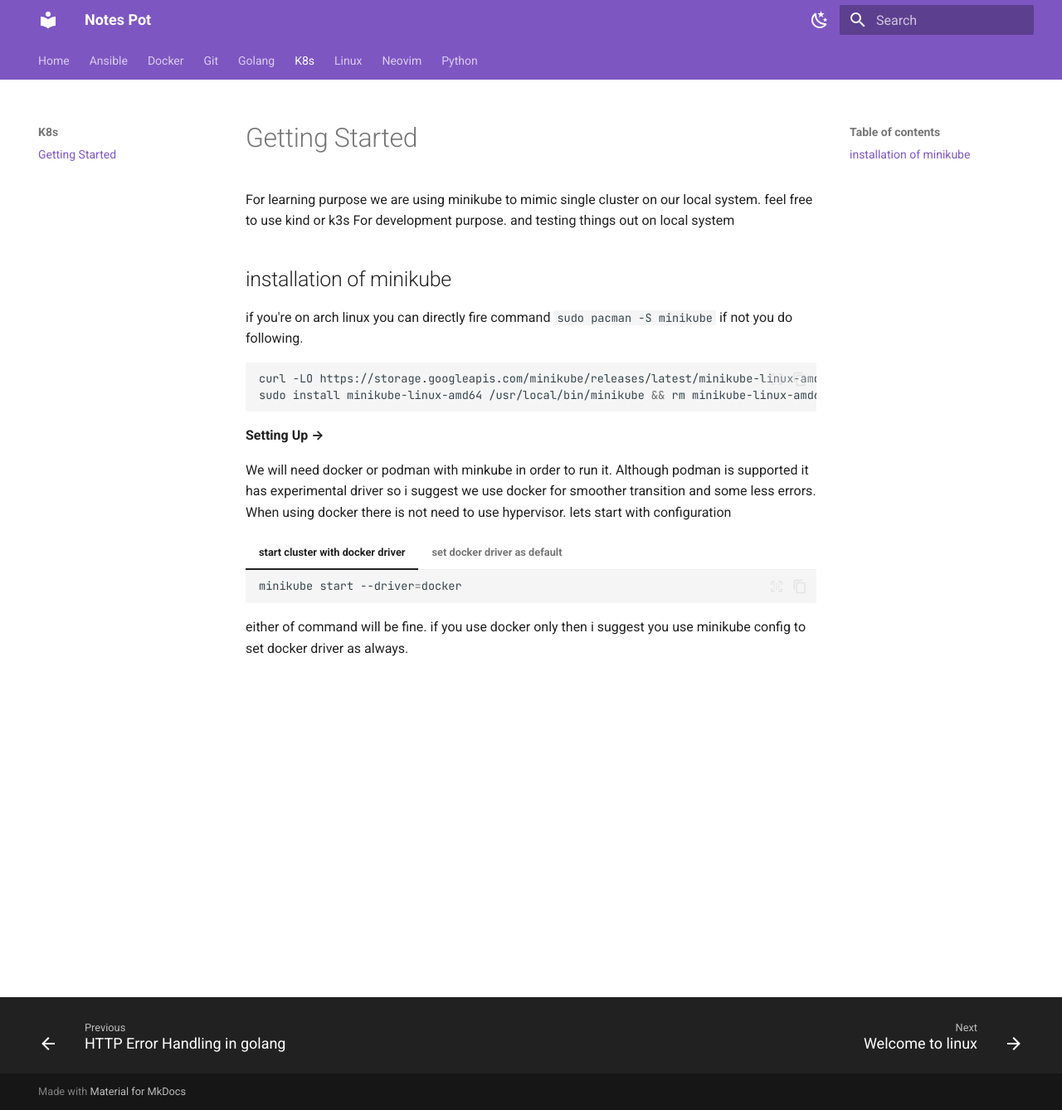
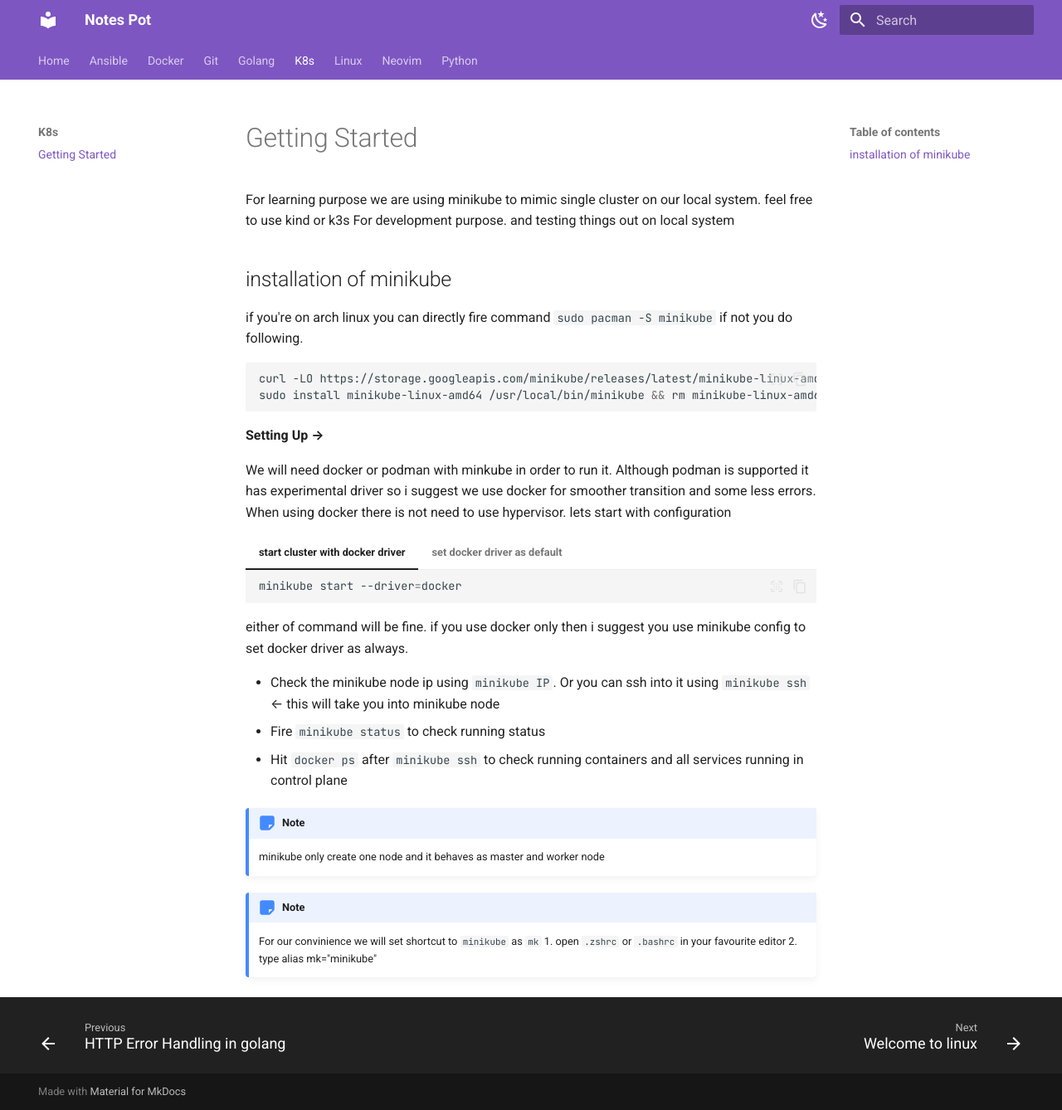
Before and after one commit to jayesh6297/knowledge-pot, an MkDocs documentation site: the page built from docs/K8s/getting-started.md, in a window 1280 px wide and 1338 px high. Shown: the whole window at 83% size. Built offline with MkDocs 1.6.1 and Material for MkDocs 9.7.7, drawn with Linux system fonts in a browser that asks for light colours.

Commit message:
completion of getting started with minikube
* added initial setup commands
* added alias

````diff
--- a/docs/K8s/getting-started.md
+++ b/docs/K8s/getting-started.md
@@ -27,3 +27,15 @@ We will need docker or podman with minkube in order to run it. Although podman i
     minikube start
     ```
 either of command will be fine. if you use docker only then i suggest you use minikube config to set docker driver as always.
+
+- Check the minikube node ip using `minikube IP`. Or you can ssh into it using `minikube ssh` &larr; this will take you into minikube node
+- Fire `minikube status` to check running status
+- Hit `docker ps` after `minikube ssh` to check running containers and all services running in control plane
+
+!!! note
+    minikube only create one node and it behaves as master and worker node
+
+!!! note
+    For our convinience we will set shortcut to `minikube` as `mk`
+    1. open `.zshrc` or `.bashrc` in your favourite editor
+    2. type alias mk="minikube"
````
